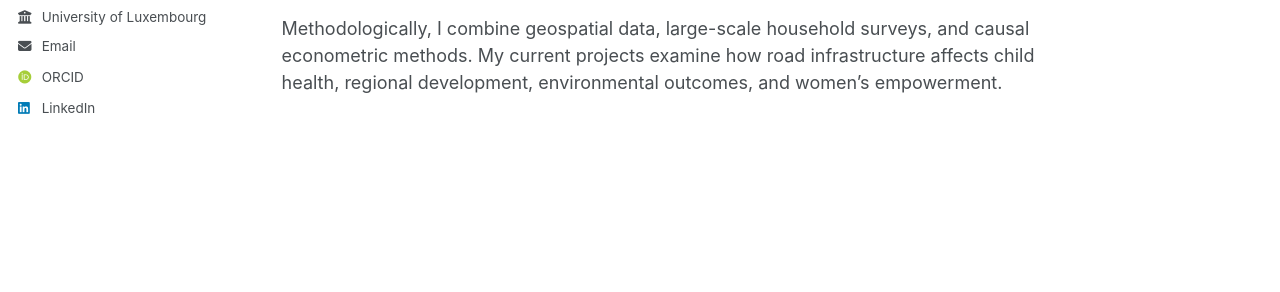
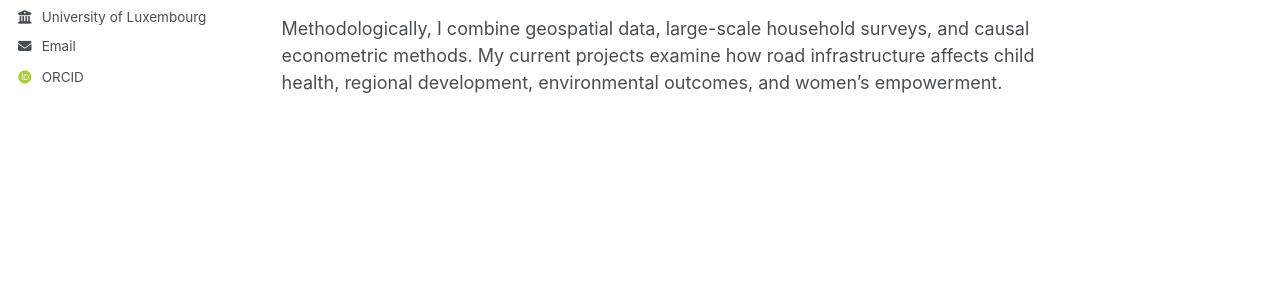
Before and after one commit to EvieGraus/eviegraus.github.io, a Jekyll site: the page built from _pages/about.md, in a window 1280 px wide. Shown: the part 386-678 px from the top of the page. Built offline with Jekyll 4.4.1, drawn with Linux system fonts in a browser that asks for light colours; some web fonts are replaced; a script bundle is joined from its source files by our own code; library files that are not in the unit come from our copies.

Commit message:
Update _config.yml
Signed-off-by: EvieGraus <grausevie@gmail.com>

```diff
--- a/_config.yml
+++ b/_config.yml
@@ -66,7 +66,7 @@ author:
   keybase          : # Username
   instagram        : # Username
   lastfm           : # Username
-  linkedin         : "https://lu.linkedin.com/in/eviegraus"
+  linkedin         : #"https://lu.linkedin.com/in/eviegraus"
   mastodon         : # URL
   medium           : # URL
   pinterest        : # Username
```
